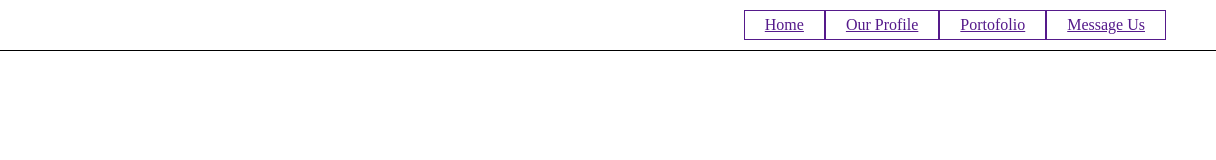
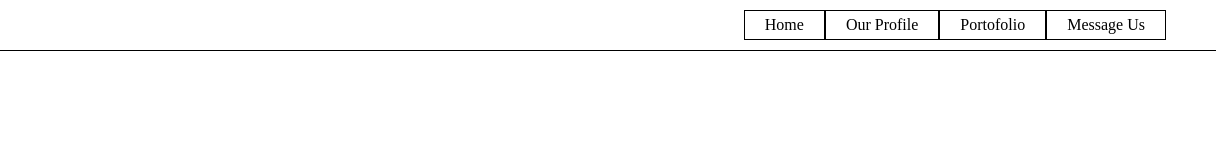
Before and after one commit to revou-fundamental-course/16-jun-25-varelsaurus, a plain HTML site: page index.html in a window 1280 px wide. Shown: the full height of the page, 64-1280 px from the left. Drawn offline with Linux system fonts and the light colour scheme.

Commit message:
Update css

```diff
--- a/css/style.css
+++ b/css/style.css
@@ -21,4 +21,6 @@
     padding: 5px 20px 5px 20px;
     border-style: solid;
     border-width: 0.2px;
+    color: inherit;
+    text-decoration: none;
 }
```
